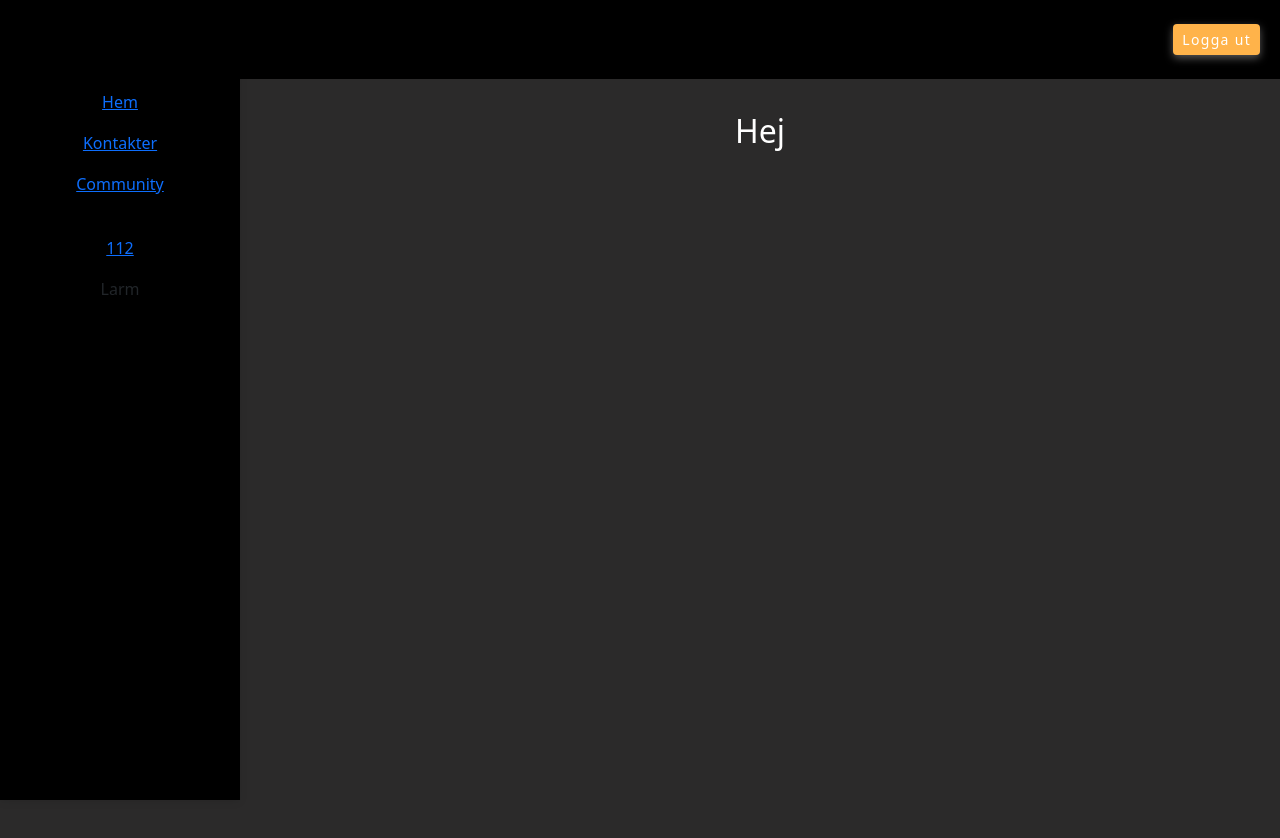
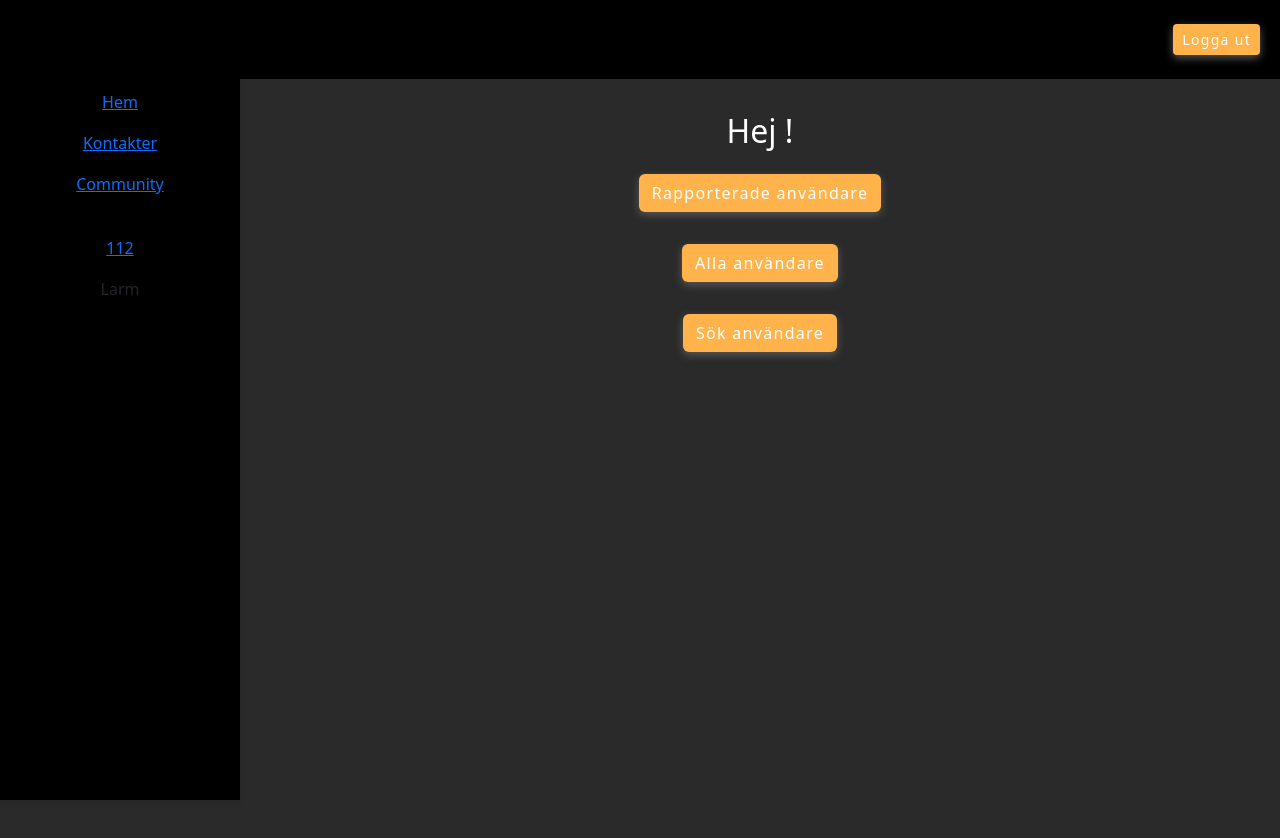
Before and after one commit to frinica/Vargtimma, a React (Create React App) app in the folder FE/vargtimma/: page /adminboard in a window 1280 px wide. Shown: the top 838 px of the page. Built offline with nearby package versions, Linux system fonts and the light colour scheme; no server answers; the HTML template or start-up script is replaced by a standard one.

Commit message:
update admin board with placeholder functionality

```diff
--- a/FE/vargtimma/src/pages/Navigation.tsx
+++ b/FE/vargtimma/src/pages/Navigation.tsx
@@ -52,7 +52,7 @@ const Navigation: FC = () => {
               </li>
               {user.role === 2 ? (
                 <li className="list-group-item list-group-item-action py-2 ripple bg-black">
-                  <Link to={`/adminboard?id=${user.userID}`}>Admin board</Link>
+                  <Link to="/adminboard">Admin board</Link>
                 </li>
               ) : null}
             </ul>
--- a/FE/vargtimma/src/pages/admin/AdminBoard.tsx
+++ b/FE/vargtimma/src/pages/admin/AdminBoard.tsx
@@ -1,7 +1,10 @@
 import { FC, useEffect, useState } from "react";
+import { Button, Collapse } from "react-bootstrap";
+import { useNavigate } from "react-router-dom";
 import { userData } from "../../services/auth.service";
 
 const AdminPage: FC = () => {
+  const navigate = useNavigate();
   const initValues = {
     userID: "",
     alias: "",
@@ -10,6 +13,7 @@ const AdminPage: FC = () => {
     role: null,
   };
   const [user, setUser] = useState(initValues);
+  const [active, setActive] = useState(0);
 
   useEffect(() => {
     const getUser = async () => {
@@ -18,10 +22,76 @@ const AdminPage: FC = () => {
     };
     getUser();
   }, []);
+
   return (
-    <>
-      <h2>Hej {user.alias}</h2>
-    </>
+    <div className="d-flex flex-column">
+      <h2>Hej {user.alias}!</h2>
+      <div className="">
+        <div className="flex-column p-3">
+          <Button
+            variant="custom"
+            onClick={() => {
+              if (active !== 1) {
+                setActive(1);
+              } else {
+                setActive(0);
+              }
+            }}
+          >
+            Rapporterade användare
+          </Button>
+          <Collapse className="mt-3" in={active === 1}>
+            <div>
+              <p>John Doe</p>
+            </div>
+          </Collapse>
+        </div>
+
+        <div className="flex-column p-3">
+          <Button
+            variant="custom"
+            onClick={() => {
+              if (active !== 2) {
+                setActive(2);
+              } else {
+                setActive(0);
+              }
+            }}
+          >
+            Alla användare
+          </Button>
+          <Collapse className="mt-3" in={active === 2}>
+            <div>
+              <p>Jane Doe</p>
+              <p>Jane Doe</p>
+              <p>Jane Doe</p>
+              <p>John Doe</p>
+              <p>John Doe</p>
+            </div>
+          </Collapse>
+        </div>
+
+        <div className="flex-column p-3">
+          <Button
+            variant="custom"
+            onClick={() => {
+              if (active !== 3) {
+                setActive(3);
+              } else {
+                setActive(0);
+              }
+            }}
+          >
+            Sök användare
+          </Button>
+          <Collapse className="mt-3" in={active === 3}>
+            <div>
+              <p>Sök</p>
+            </div>
+          </Collapse>
+        </div>
+      </div>
+    </div>
   );
 };
 export default AdminPage;
```
